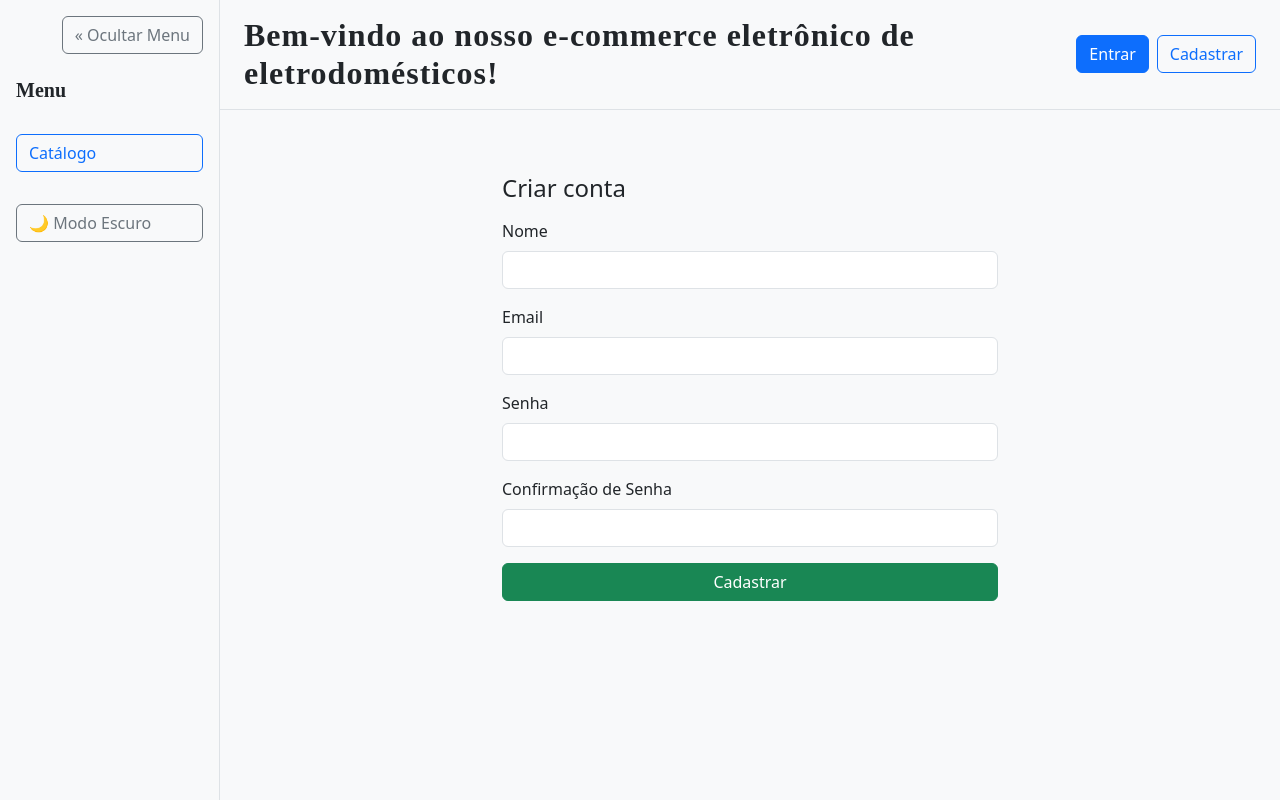
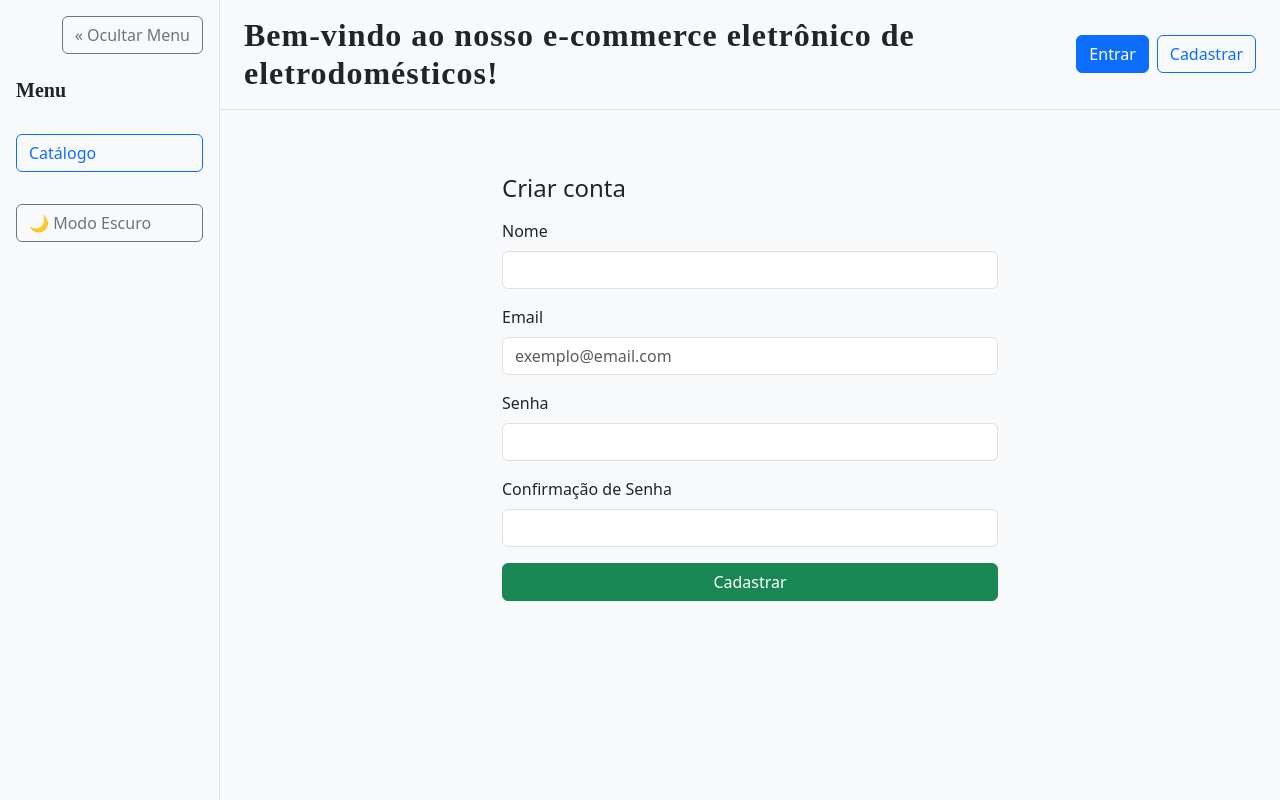
Before and after one commit to iEdivaldo/ecommerce-frontend, an Angular app: page /cadastro in a window 1280 px wide. Built offline with nearby package versions, Linux system fonts and the light colour scheme.

Commit message:
#12 Arrumando problemas de tratamentos de erros do login/cadastros

```diff
--- a/src/app/core/jwt-interceptor.ts
+++ b/src/app/core/jwt-interceptor.ts
@@ -4,7 +4,6 @@ import { AuthService } from "./auth.service";
 
 export const JwtInterceptor: HttpInterceptorFn = (req, next) => {
     const auth = inject(AuthService);
-    //const token = typeof auth.token === 'function' ? auth.token() : auth.token;
     const token = auth.token();
     if (auth.autenticado()) {
 
--- a/src/app/paginas/usuario/cadastro/cadastro.html
+++ b/src/app/paginas/usuario/cadastro/cadastro.html
@@ -7,7 +7,9 @@
     </div>
     <div class="mb-3">
         <label class="form-label">Email</label>
-        <input [(ngModel)]="email" name="email" type="email" class="form-control" required />
+        <input [(ngModel)]="email" name="email" type="email" class="form-control"
+               [class.is-invalid]="emailInvalido"
+               placeholder="exemplo@email.com" required />
     </div>
     <div class="mb-3">
         <label class="form-label">Senha</label>
--- a/src/app/paginas/usuario/cadastro/cadastro.ts
+++ b/src/app/paginas/usuario/cadastro/cadastro.ts
@@ -1,4 +1,4 @@
-import { Component, inject } from '@angular/core';
+import { ChangeDetectorRef, Component, inject } from '@angular/core';
 import { AuthService } from '../../../core/auth.service';
 import { Router } from '@angular/router';
 import { CommonModule } from '@angular/common';
@@ -12,6 +12,7 @@ import { FormsModule } from '@angular/forms';
 export class Cadastro {
   private autenticacao = inject(AuthService);
   private router = inject(Router);
+  private cdr = inject(ChangeDetectorRef);
 
   nome = '';
   email = '';
@@ -19,10 +20,25 @@ export class Cadastro {
   confirmacaoSenha = '';
   carregando = false;
   erro = '';
+  emailInvalido = false;
+
+  validarEmail(email: string): boolean {
+    const regex = /^[^\s@]+@[^\s@]+\.[^\s@]+$/;
+    return regex.test(email);
+  }
 
   registrar() {
     this.carregando = true;
     this.erro = '';
+    this.emailInvalido = false;
+
+    if (!this.validarEmail(this.email)) {
+      this.erro = 'Por favor, insira um email válido.';
+      this.emailInvalido = true;
+      this.carregando = false;
+      return;
+    }
+
     if (this.validarSenha(this.senha, this.confirmacaoSenha)) {
       this.autenticacao.registrar({ nome: this.nome, email: this.email, senha: this.senha, perfil: 'CLIENTE' }).subscribe({
         next: (res: any) => {
@@ -32,12 +48,12 @@ export class Cadastro {
             this.autenticacao.salvarToken(token, usuario);
             this.router.navigateByUrl('/catalogo');
           }
+          this.carregando = false;
         },
         error: (err) => {
           this.erro = err?.error?.message || 'Ocorreu uma falha ao cadastrar.';
-        },
-        complete: () => {
           this.carregando = false;
+          this.cdr.detectChanges();
         }
       });
     } else {
--- a/src/app/paginas/usuario/login/login.html
+++ b/src/app/paginas/usuario/login/login.html
@@ -10,7 +10,9 @@
 
     <div class="mb-3">
     <label class="form-label">Email</label>
-    <input [(ngModel)]="email" name="email" type="email" class="form-control" required />
+    <input [(ngModel)]="email" name="email" type="email" class="form-control"
+           [class.is-invalid]="emailInvalido"
+           placeholder="exemplo@email.com" required />
     </div>
     <div class="mb-3">
     <label class="form-label">Senha</label>
--- a/src/app/paginas/usuario/login/login.ts
+++ b/src/app/paginas/usuario/login/login.ts
@@ -1,5 +1,5 @@
 import { CommonModule } from '@angular/common';
-import { Component, inject } from '@angular/core';
+import { ChangeDetectorRef, Component, inject } from '@angular/core';
 import { FormsModule } from '@angular/forms';
 import { AuthService } from '../../../core/auth.service';
 import { Router } from '@angular/router';
@@ -13,20 +13,35 @@ export class Login {
 
   private autenticacao = inject(AuthService);
   private router = inject(Router);
+  private cdr = inject(ChangeDetectorRef);
 
   email = '';
   senha = '';
   carregando = false;
   erro: string = '';
+  emailInvalido = false;
 
   form = {
     email: 'admin@exemplo.com',
     senha: 'admin'
   };
 
+  validarEmail(email: string): boolean {
+    const regex = /^[^\s@]+@[^\s@]+\.[^\s@]+$/;
+    return regex.test(email);
+  }
+
   entrar() {
     this.carregando = true;
     this.erro = '';
+    this.emailInvalido = false;
+
+    if (!this.validarEmail(this.email)) {
+      this.erro = 'Por favor, insira um email válido.';
+      this.emailInvalido = true;
+      this.carregando = false;
+      return;
+    }
     this.autenticacao.entrar({ email: this.email, senha: this.senha }).subscribe({
       next: (res: any) => {
         const token = res?.tokens.tokenAcesso;
@@ -36,14 +51,13 @@ export class Login {
           this.autenticacao.salvarToken(token, usuario);
           this.router.navigateByUrl('/produtos');
         }
+        this.carregando = false;
       },
       error: (err) => {
         this.erro = err?.error?.message || 'Ocorreu uma falha ao entrar.';
-      },
-      complete: () => {
         this.carregando = false;
+        this.cdr.detectChanges();
       }
-
     });
   }
 }
```
